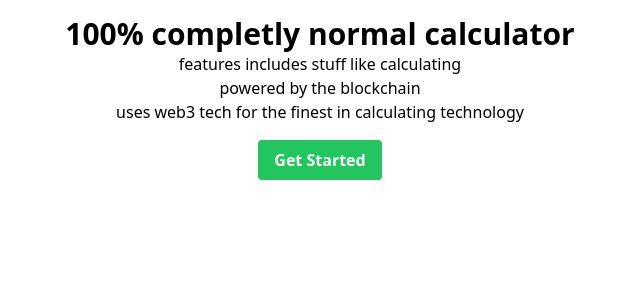
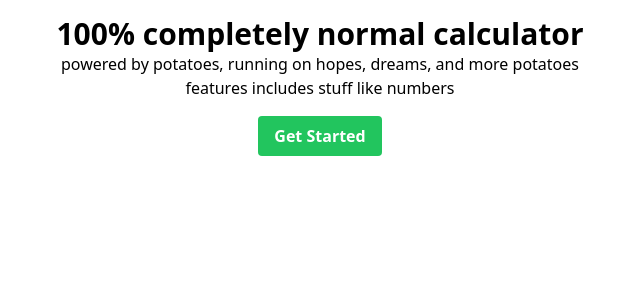
Before and after one commit to Cyteon/scrapyard-calculator, a SvelteKit app: page / in a window 1280 px wide. Shown: the top 300 px of the page, without its empty margins (320-960 px from the left). Built offline with nearby package versions, Linux system fonts and the light colour scheme.

Commit message:
potatoes

```diff
--- a/src/routes/+page.svelte
+++ b/src/routes/+page.svelte
@@ -1,20 +1,11 @@
 <div class="w-full h-screen flex flex-col">
-    <h1 class="mx-auto font-bold text-3xl text-center mt-4">100% completly normal calculator</h1>
+    <h1 class="mx-auto font-bold text-3xl text-center mt-4">100% completely normal calculator</h1>
     <p class="mx-auto text-center">
-        features includes stuff like calculating
-
-
-
-
-
-
+        powered by potatoes, running on hopes, dreams, and more potatoes
 
         <br>
-        powered by the blockchain
+            features includes stuff like numbers
         <br>
-
-
-        uses web3 tech for the finest in calculating technology
     </p>
 
     <a href="/login" class="mt-4 mx-auto bg-green-500 text-white font-bold py-2 px-4 rounded">
```
